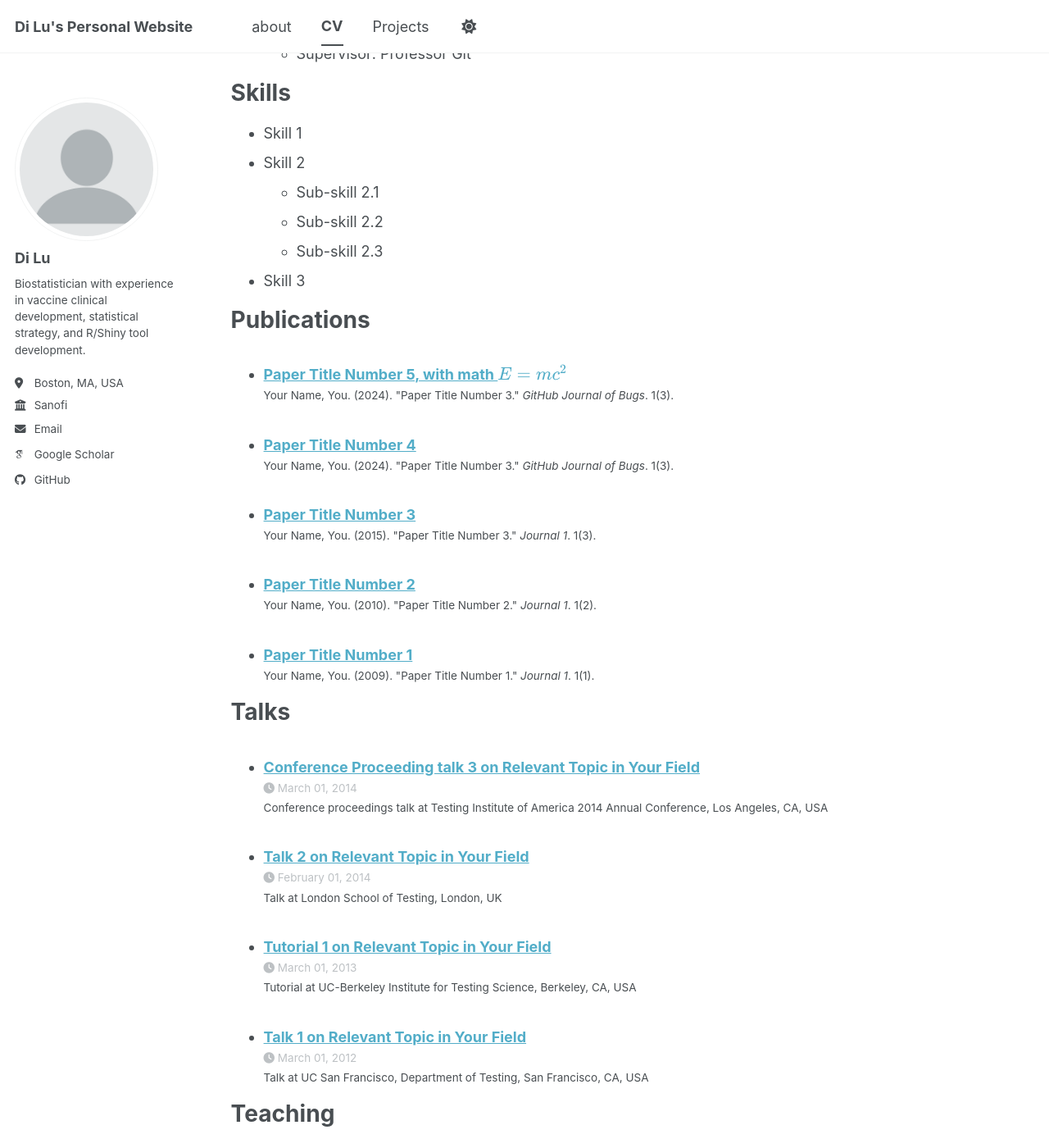
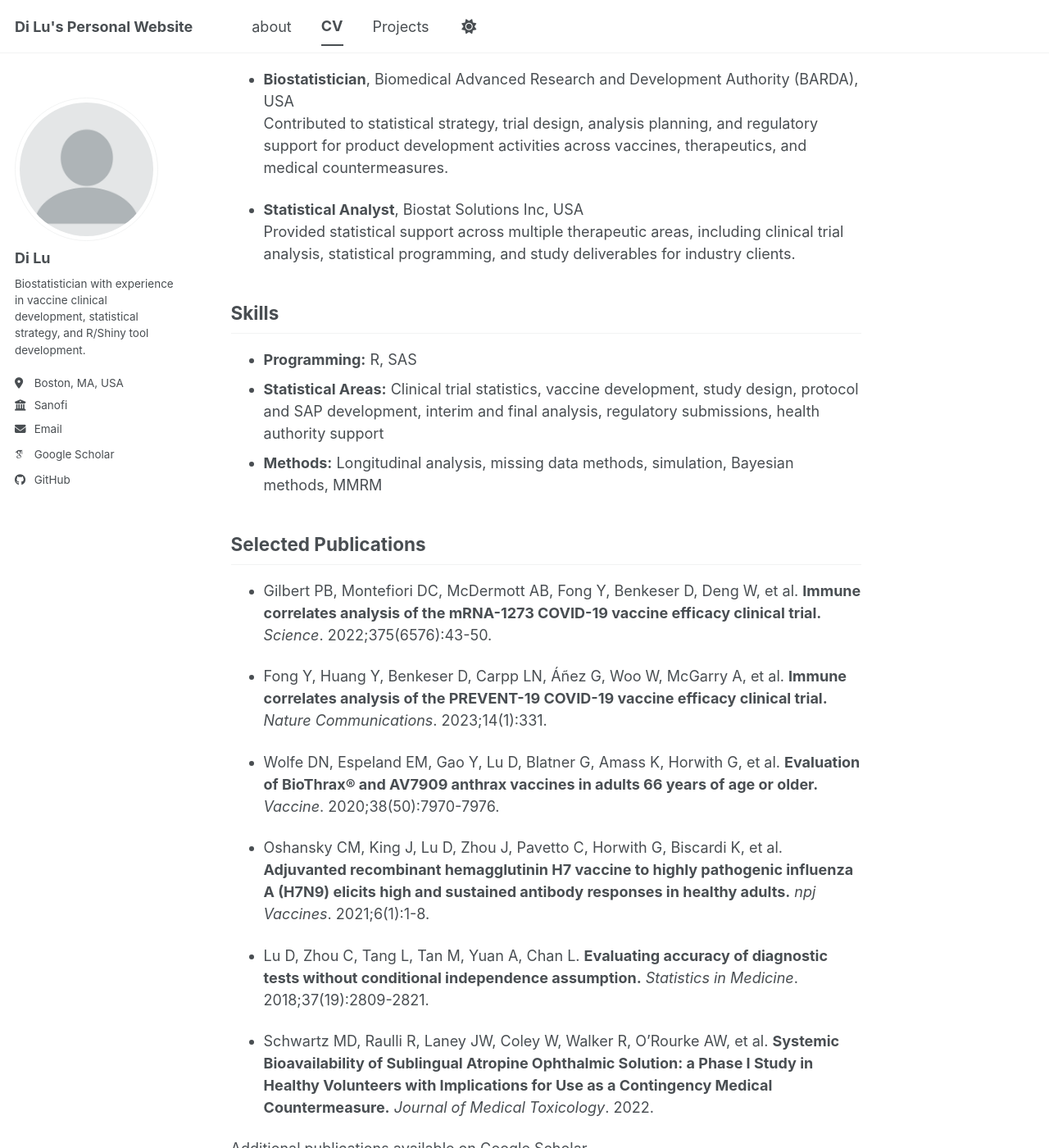
Before and after one commit to dilustats/dilustats.github.io, a Jekyll site: the page built from _pages/cv.md, in a window 1280 px wide and 1400 px high, scrolled down 708 px. Shown: the whole window at 82% size. Built offline with Jekyll 4.4.1, drawn with Linux system fonts in a browser that asks for light colours; some web fonts are replaced; a script bundle is joined from its source files by our own code; library files that are not in the unit come from our copies; some of the changed text lies outside the part shown.

Commit message:
Update cv.md

```diff
--- a/_pages/cv.md
+++ b/_pages/cv.md
@@ -1,64 +1,51 @@
 ---
-layout: archive
-title: "CV"
+title: ""
 permalink: /cv/
 author_profile: true
 redirect_from:
-  - /resume
+  - /resume/
 ---
 
-{% include base_path %}
+## Education
 
-Education
-======
-* Ph.D in Version Control Theory, GitHub University, 2018 (expected)
-* M.S. in Jekyll, GitHub University, 2014
-* B.S. in GitHub, GitHub University, 2012
+- **Post-Graduate Coursework in Computational Science and Informatics**, George Mason University, USA
 
-Work experience
-======
-* Spring 2024: Academic Pages Collaborator
-  * GitHub University
-  * Duties includes: Updates and improvements to template
-  * Supervisor: The Users
+- **M.S. in Biostatistics**, Georgetown University, USA
 
-* Fall 2015: Research Assistant
-  * GitHub University
-  * Duties included: Merging pull requests
-  * Supervisor: Professor Hub
+- **B.S. in Biostatistics**, Southern Medical University, China
 
-* Summer 2015: Research Assistant
-  * GitHub University
-  * Duties included: Tagging issues
-  * Supervisor: Professor Git
+## Work Experience
 
-Skills
-======
-* Skill 1
-* Skill 2
-  * Sub-skill 2.1
-  * Sub-skill 2.2
-  * Sub-skill 2.3
-* Skill 3
+- **Statistics Project Leader, Deputy Director**, Sanofi, USA
+  Lead biostatistical support for 3 vaccine programs covering 1 translational study, 1 Phase 3 study, 3 Phase 2 studies, and 2 Phase 4 studies across prophylactic and therapeutic vaccines. Support study design, protocol development, SAPs, interim and final analyses, and regulatory submissions.
 
-Publications
-======
-  <ul>{% for post in site.publications reversed %}
-    {% include archive-single-cv.html %}
-  {% endfor %}</ul>
+- **Senior Biostatistician**, Biomedical Advanced Research and Development Authority (BARDA), USA
+  Provided expert statistical guidance for 15+ preclinical and clinical programs, including Phase 1 to Phase 3 studies that supported FDA licensure and approval of medical countermeasures.
 
-Talks
-======
-  <ul>{% for post in site.talks reversed %}
-    {% include archive-single-talk-cv.html  %}
-  {% endfor %}</ul>
+- **Biostatistician**, Biomedical Advanced Research and Development Authority (BARDA), USA
+  Contributed to statistical strategy, trial design, analysis planning, and regulatory support for product development activities across vaccines, therapeutics, and medical countermeasures.
 
-Teaching
-======
-  <ul>{% for post in site.teaching reversed %}
-    {% include archive-single-cv.html %}
-  {% endfor %}</ul>
+- **Statistical Analyst**, Biostat Solutions Inc, USA
+  Provided statistical support across multiple therapeutic areas, including clinical trial analysis, statistical programming, and study deliverables for industry clients.
 
-Service and leadership
-======
-* Currently signed in to 43 different slack teams
+## Skills
+
+- **Programming:** R, SAS
+- **Statistical Areas:** Clinical trial statistics, vaccine development, study design, protocol and SAP development, interim and final analysis, regulatory submissions, health authority support
+- **Methods:** Longitudinal analysis, missing data methods, simulation, Bayesian methods, MMRM
+
+## Selected Publications
+
+- Gilbert PB, Montefiori DC, McDermott AB, Fong Y, Benkeser D, Deng W, et al. **Immune correlates analysis of the mRNA-1273 COVID-19 vaccine efficacy clinical trial.** *Science*. 2022;375(6576):43-50.
+
+- Fong Y, Huang Y, Benkeser D, Carpp LN, Áñez G, Woo W, McGarry A, et al. **Immune correlates analysis of the PREVENT-19 COVID-19 vaccine efficacy clinical trial.** *Nature Communications*. 2023;14(1):331.
+
+- Wolfe DN, Espeland EM, Gao Y, Lu D, Blatner G, Amass K, Horwith G, et al. **Evaluation of BioThrax® and AV7909 anthrax vaccines in adults 66 years of age or older.** *Vaccine*. 2020;38(50):7970-7976.
+
+- Oshansky CM, King J, Lu D, Zhou J, Pavetto C, Horwith G, Biscardi K, et al. **Adjuvanted recombinant hemagglutinin H7 vaccine to highly pathogenic influenza A (H7N9) elicits high and sustained antibody responses in healthy adults.** *npj Vaccines*. 2021;6(1):1-8.
+
+- Lu D, Zhou C, Tang L, Tan M, Yuan A, Chan L. **Evaluating accuracy of diagnostic tests without conditional independence assumption.** *Statistics in Medicine*. 2018;37(19):2809-2821.
+
+- Schwartz MD, Raulli R, Laney JW, Coley W, Walker R, O’Rourke AW, et al. **Systemic Bioavailability of Sublingual Atropine Ophthalmic Solution: a Phase I Study in Healthy Volunteers with Implications for Use as a Contingency Medical Countermeasure.** *Journal of Medical Toxicology*. 2022.
+
+Additional publications available on Google Scholar.
```
